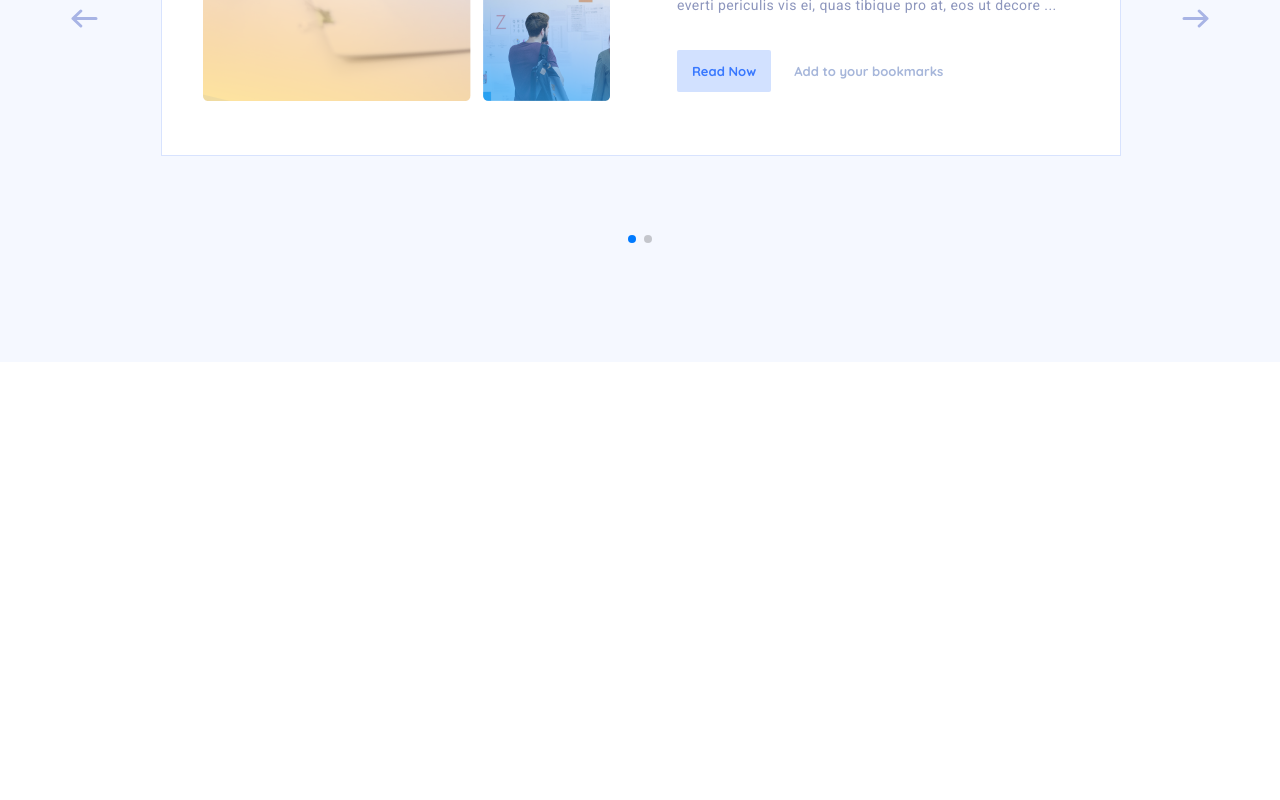
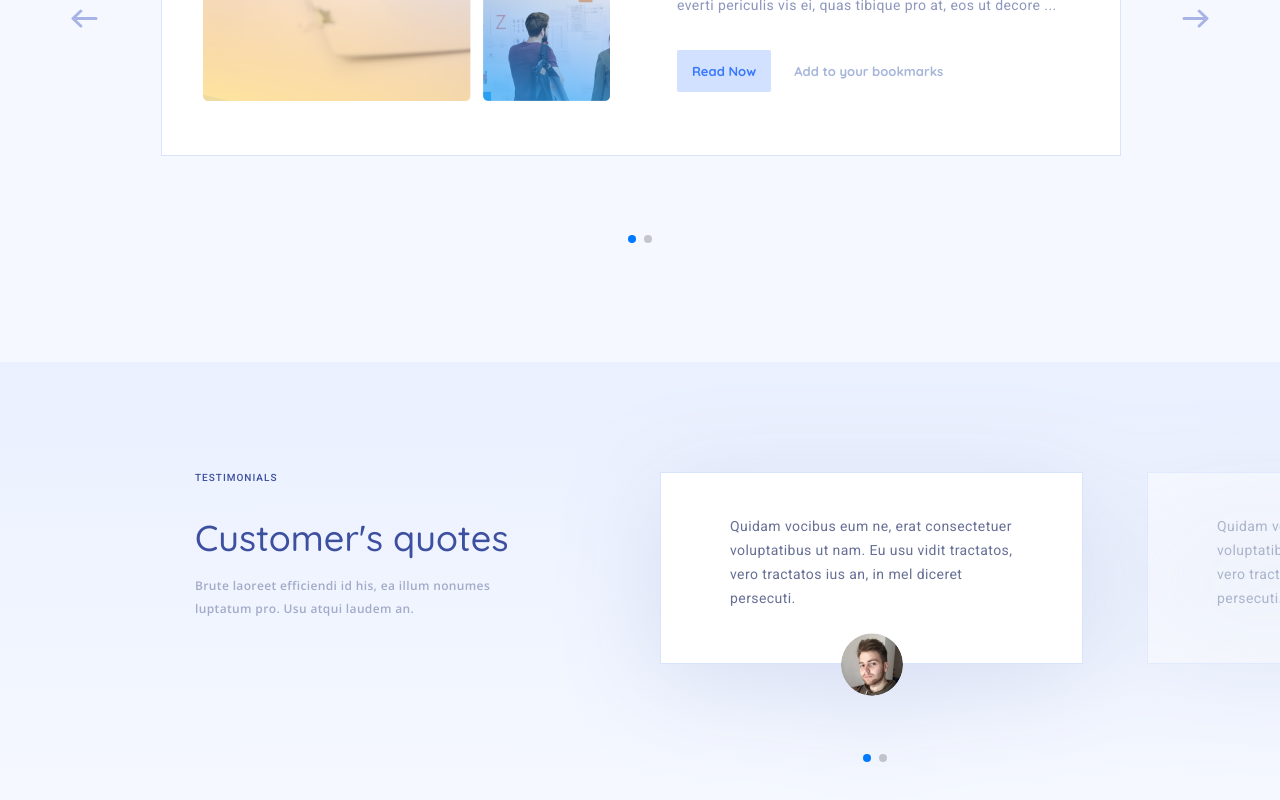
Before and after one commit to retromodernism/clean_simple_landing_page, a React (Create React App) app: page / in a window 1280 px wide. Shown: the part 3284-4084 px from the top of the page. Before the commit the page ends 3646 px from the top, so only its background shows below. Built offline with nearby package versions, Linux system fonts and the light colour scheme.

Commit message:
Добавил блок Quotes

```diff
--- a/src/App.js
+++ b/src/App.js
@@ -4,6 +4,7 @@ import Customers from './components/customers/customers';
 import Features from './components/features/features';
 import Header from './components/header/header';
 import PlanAndManage from './components/PlanAndManage/PlanAndManage';
+import Quotes from './components/quotes/quotes';
 import Slider from './components/slider/slider';
 import Stats from './components/stats/stats';
 
@@ -18,6 +19,7 @@ const App = (props) => {
         <Features />
         <Stats />
         <Blog />
+        <Quotes />
       </main>
     </div>
   );
--- /dev/null
+++ b/src/components/quotes/quotes.jsx
@@ -0,0 +1,59 @@
+import "./quotes.scss";
+
+import { Swiper, SwiperSlide } from "swiper/react";
+import SwiperCore, { Pagination, Autoplay, Navigation } from "swiper/core";
+
+import slide_img from "./src/slide_img.png";
+import slide_testuserpic from "./src/testuserpic.jpg";
+
+const sliderParams = {
+  pagination: {
+    clickable: true,
+  },
+  loop: true,
+  // autoplay: {
+  //   delay: 3000,
+  //   disableOnInteraction: true,
+  // },
+  slidesPerView: 2,
+  spaceBetween: 64,
+};
+
+SwiperCore.use([Pagination, Autoplay, Navigation]);
+
+const Quotes = (props) => {
+  return (
+    <section className="quotes">
+      <div className="quotes__container">
+        <div className="quotes__info">
+          <h3 className="quotes__info-h3">Testimonials</h3>
+          <h1 className="quotes__info-h1">Customer's quotes</h1>
+          <p className="quotes__info-p">
+            Brute laoreet efficiendi id his, ea illum nonumes luptatum pro. Usu
+            atqui laudem an.
+          </p>
+        </div>
+        <Swiper className="quotes__slider" {...sliderParams}>
+          <SwiperSlide className="quotes__slider-slide" key={1}>
+            <p className="quotes__slider-slide-p">
+              Quidam vocibus eum ne, erat consectetuer voluptatibus ut nam. Eu
+              usu vidit tractatos, vero tractatos ius an, in mel diceret
+              persecuti.
+            </p>
+            <img src={slide_img} alt="" className="quotes__slider-slide-img" />
+          </SwiperSlide>
+          <SwiperSlide className="quotes__slider-slide" key={2}>
+            <p className="quotes__slider-slide-p">
+              Quidam vocibus eum ne, erat consectetuer voluptatibus ut nam. Eu
+              usu vidit tractatos, vero tractatos ius an, in mel diceret
+              persecuti.
+            </p>
+            <img src={slide_testuserpic} alt="" className="quotes__slider-slide-img" />
+          </SwiperSlide>
+        </Swiper>
+      </div>
+    </section>
+  );
+};
+
+export default Quotes;
--- /dev/null
+++ b/src/components/quotes/quotes.scss
@@ -0,0 +1,92 @@
+.quotes {
+  width: 1440px;
+  background: linear-gradient(180deg, #EAF0FF 0%, #F6F9FF 100%);
+  overflow:hidden;
+  .quotes__container {
+    display: flex;
+    padding: 110px 0 68px 275px;
+    min-width: 1375px;
+    .quotes__info {
+      flex-basis: 333px;
+      justify-content: center;
+      .quotes__info-h3 {
+        font-family: Roboto;
+        font-style: normal;
+        font-weight: 500;
+        font-size: 10px;
+        line-height: 12px;
+        letter-spacing: 0.1em;
+        text-transform: uppercase;
+
+        color: #3D4F9F;
+        margin-bottom: 31px;
+      }
+      .quotes__info-h1 {
+        font-family: Quicksand;
+        font-style: normal;
+        font-weight: 500;
+        font-size: 36px;
+        line-height: 45px;
+
+        color: #3D4F9F;
+        margin-bottom: 14px;
+      }
+      .quotes__info-p {
+        font-family: Open Sans;
+        font-style: normal;
+        font-weight: 600;
+        font-size: 12px;
+        line-height: 23px;
+        letter-spacing: 0.03em;
+
+        color: #A4ABC8;
+      }
+    }
+    .quotes__slider {
+      flex-basis: 910px;
+      margin-left: 132px;
+      padding-bottom: 80px;
+      filter: drop-shadow(0px 15px 50px #D4DCF1);
+      .swiper-pagination {
+        left: -240px !important;
+      }
+      .quotes__slider-slide {
+        padding-bottom: 32px;
+        position: relative;
+        width: 450px;
+        transition: opacity .5s ease-in-out;
+        .quotes__slider-slide-p {
+          padding: 41px 69px 53px 69px;
+          background: #FFFFFF;
+          border: 1px solid #D8E3FE;
+
+          font-family: Roboto;
+          font-style: normal;
+          font-weight: normal;
+          font-size: 14px;
+          line-height: 24px;
+          letter-spacing: 0.03em;
+
+          color: #676F95;
+        }
+        .quotes__slider-slide-img {
+          position: absolute;
+          bottom: 32px;
+          left: 50%;
+          transform: translate(-50%, 0);
+          height: 63px;
+          width: 62px;
+          object-fit:cover;
+          border-radius: 100%;
+        }
+        &:not(.swiper-slide-active) {
+          opacity: 0.45;
+          .quotes__slider-slide-img {
+            visibility: hidden;
+            opacity: 0;
+          }
+        }
+      }
+    }
+  }
+}
```
Also changed, not shown: src/components/quotes/src/slide_img.png (added), src/components/quotes/src/testuserpic.jpg (added).
